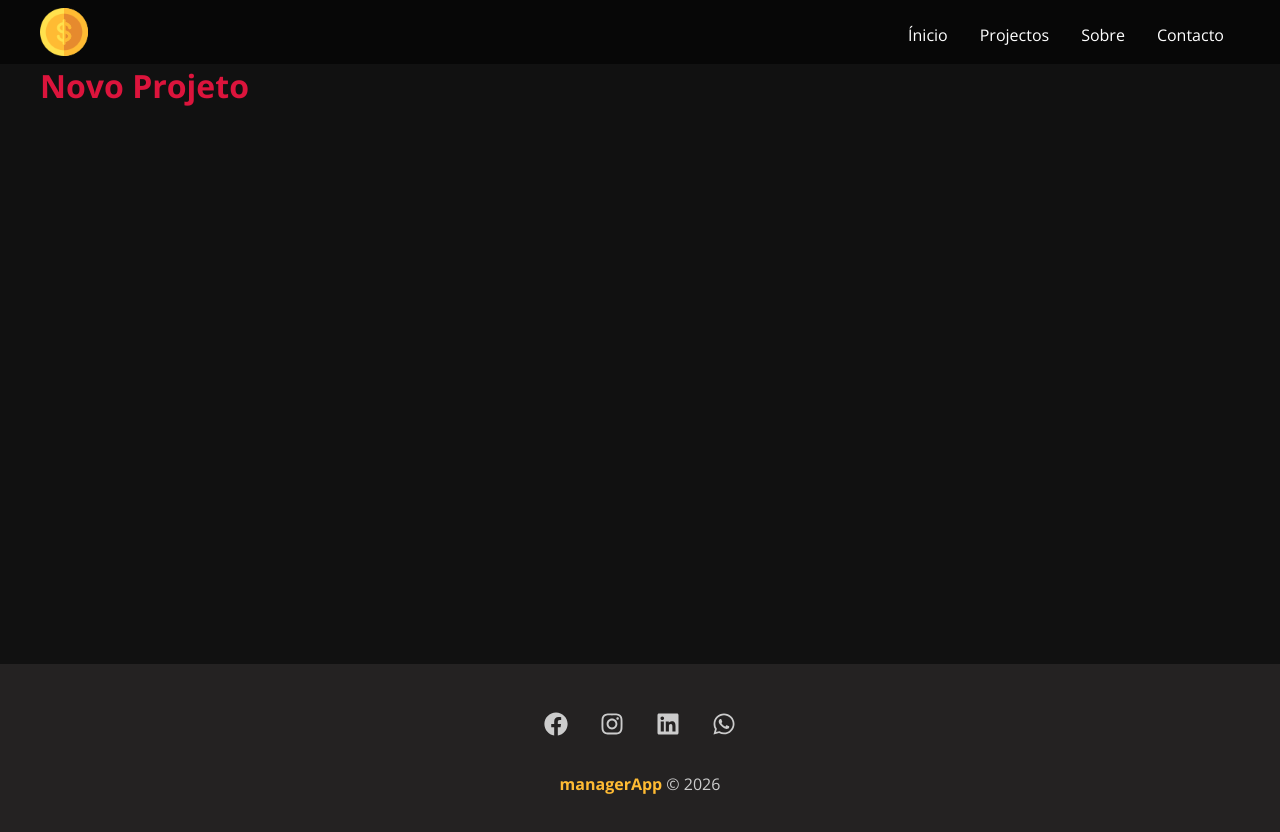
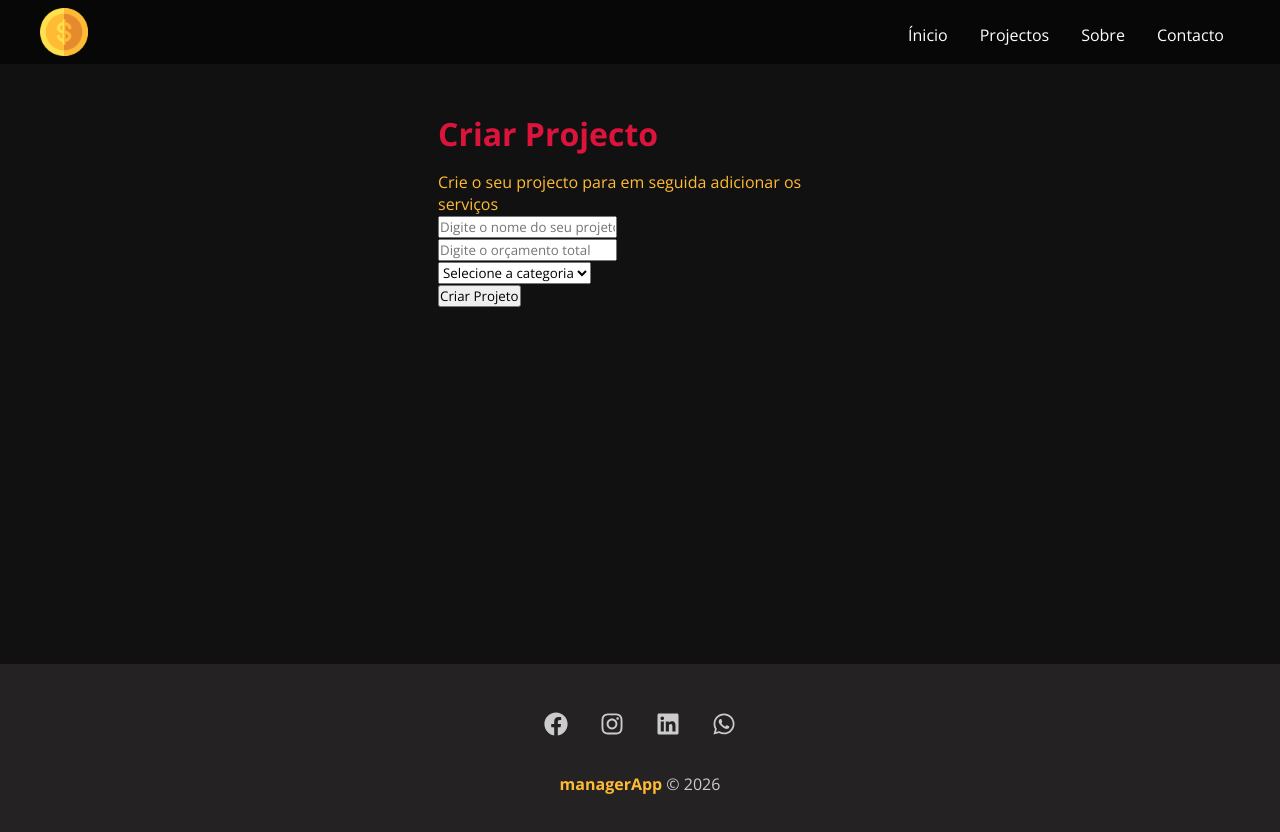
Before and after one commit to oly08-commits/managerApp, a React (Create React App) app: page /newProject in a window 1280 px wide. Shown: the top 832 px of the page. Built offline with nearby package versions, Linux system fonts and the light colour scheme.

Commit message:
feat: criada a estrutura básica do NewProject sem estilização

```diff
--- a/src/components/pages/Home.jsx
+++ b/src/components/pages/Home.jsx
@@ -9,7 +9,10 @@
       <h1>
         Bem-vindo ao <span>managerApp</span>
       </h1>
-      <p>Comece a gerenciar os seus projecto aqui, não perca mais tempo!</p>
+      <p>
+        Crie os seus projecto e comece a gerenciá-los aqui, não perca mais
+        tempo!
+      </p>
       <LinkButton to="/newProject" text="Criar Projecto" />
       <img src={savings} alt="managerApp" />
     </section>
--- a/src/components/pages/Home.module.css
+++ b/src/components/pages/Home.module.css
@@ -28,6 +28,7 @@
 
 .home_container p {
   margin-bottom: 1.5em;
+  color: #fb3;
 }
 
 .home_container img {
--- a/src/components/pages/NewProject.jsx
+++ b/src/components/pages/NewProject.jsx
@@ -1,7 +1,13 @@
+import ProjectForm from "../project/ProjctForm";
+
+import styles from "./NewProject.module.css";
+
 function NewProject() {
   return (
-    <div>
-      <h1>Novo Projeto</h1>
+    <div className={styles.newProject_container}>
+      <h1>Criar Projecto</h1>
+      <p>Crie o seu projecto para em seguida adicionar os serviços</p>
+      <ProjectForm />
     </div>
   );
 }
--- /dev/null
+++ b/src/components/pages/NewProject.module.css
@@ -0,0 +1,13 @@
+.newProject_container {
+  width: 500px;
+  margin: 0 auto;
+  padding: 3em;
+}
+
+.newProject_container h1 {
+  margin-bottom: 0.5em;
+}
+
+.newProject_container p {
+  color: #fb3;
+}
--- /dev/null
+++ b/src/components/project/ProjctForm.jsx
@@ -0,0 +1,26 @@
+import styles from "./ProjectForm.module.css";
+
+function ProjectForm() {
+  return (
+    <form action="">
+      <div>
+        <input type="text" placeholder="Digite o nome do seu projeto" />
+      </div>
+      <div>
+        <input type="number" placeholder="Digite o orçamento total" />
+      </div>
+      <div>
+        <select name="categry_id">
+          <option disabled selected>
+            Selecione a categoria
+          </option>
+        </select>
+      </div>
+      <div>
+        <input type="submit" value="Criar Projeto" />
+      </div>
+    </form>
+  );
+}
+
+export default ProjectForm;
```
Also changed, not shown: src/components/project/ProjectForm.module.css (added).
